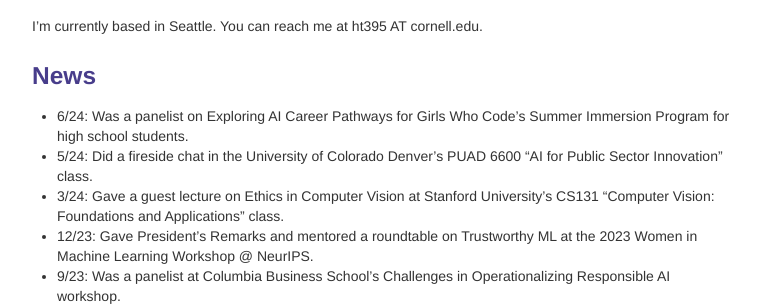
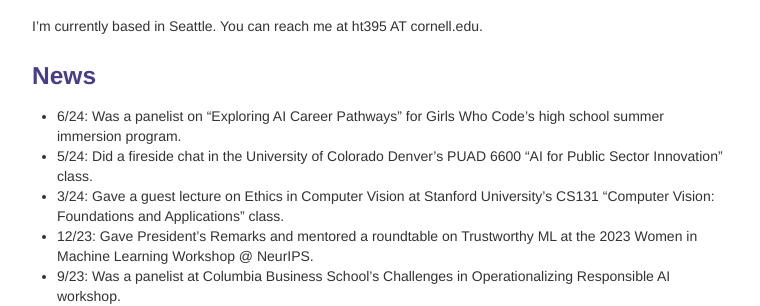
Before and after one commit to shftan/shftan.github.io, a Jekyll site: the page built from index.md, in a window 1280 px wide and 900 px high, scrolled down 304 px. Shown: the part 152-458 px from the top of the window, without its empty margins (258-1018 px from the left). Built offline with Jekyll 4.4.1, drawn with Linux system fonts in a browser that asks for light colours.

Commit message:
Update index.md

```diff
--- a/index.md
+++ b/index.md
@@ -32,7 +32,7 @@ I'm currently based in Seattle. You can reach me at ht395 AT cornell.edu.
 
 <div class="row-fluid" id="news"><h3>News</h3>
 </div>
-- 6/24: Was a panelist on Exploring AI Career Pathways for Girls Who Code's Summer Immersion Program for high school students.
+- 6/24: Was a panelist on "Exploring AI Career Pathways" for Girls Who Code's high school summer immersion program.
 - 5/24: Did a fireside chat in the University of Colorado Denver's PUAD 6600 "AI for Public Sector Innovation" class.
 - 3/24: Gave a guest lecture on Ethics in Computer Vision at Stanford University's CS131 "Computer Vision: Foundations and Applications" class.
 - 12/23: Gave President's Remarks and mentored a roundtable on Trustworthy ML at the 2023 Women in Machine Learning Workshop @ NeurIPS.
```
